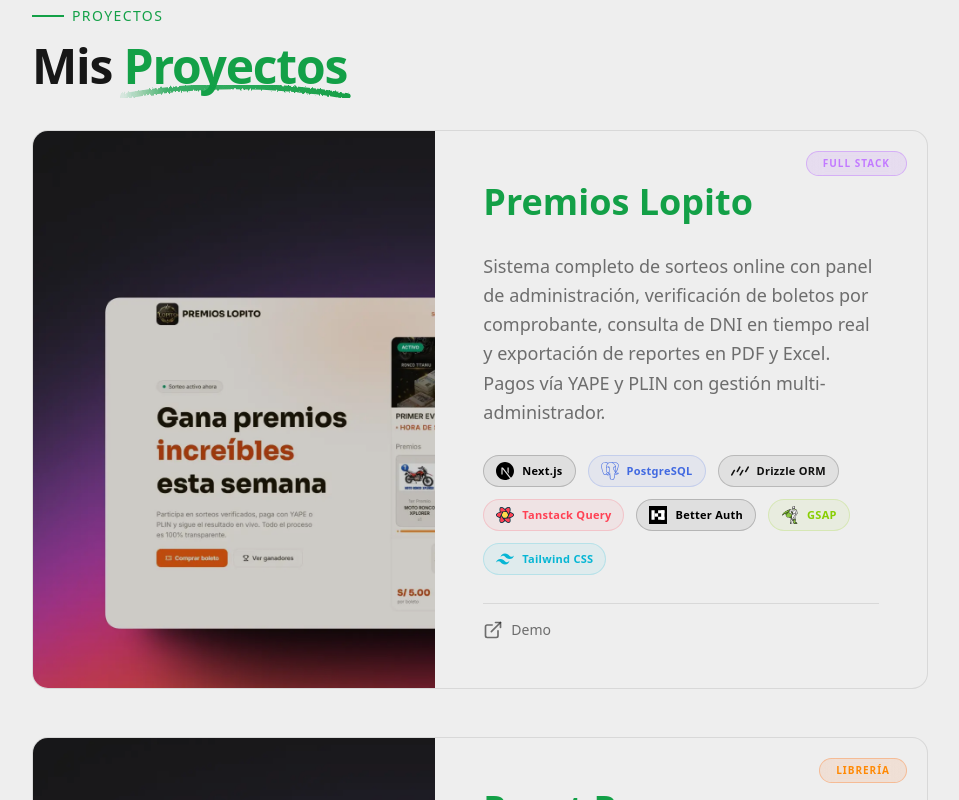
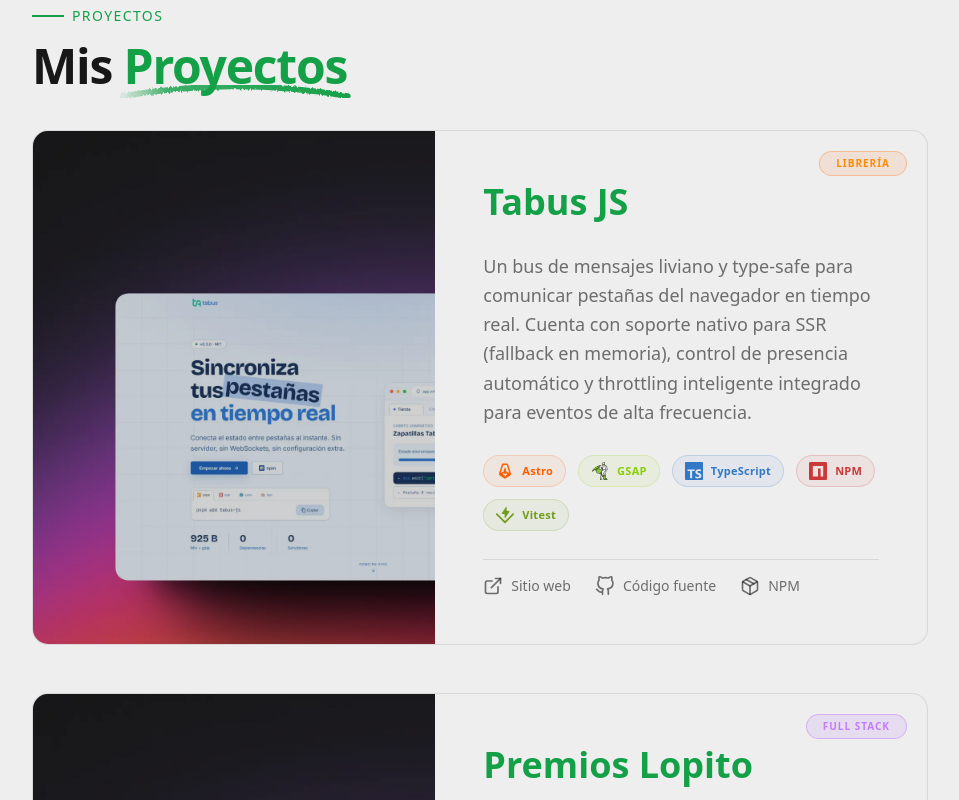
Before and after one commit to rody-huancas/dev-portfolio, a Next.js app: page / in a window 1280 px wide. Shown: the part 3400-4200 px from the top of the page, without its empty margins (160-1119 px from the left). Built offline with nearby package versions, Linux system fonts and the light colour scheme; no server answers; a web font is replaced by a local one.

Commit message:
chore(projects): add Tabus JS project details and image

```diff
--- a/src/data/projects.data.ts
+++ b/src/data/projects.data.ts
@@ -2,6 +2,23 @@ import { defineProject } from "@/utils/id.utils";
 import type { IProject } from "@/types/projects.types";
 
 export const projectsData: IProject[] = [
+  defineProject({
+    title      : "Tabus JS",
+    description: {
+      es: "Un bus de mensajes liviano y type-safe para comunicar pestañas del navegador en tiempo real. Cuenta con soporte nativo para SSR (fallback en memoria), control de presencia automático y throttling inteligente integrado para eventos de alta frecuencia.",
+      en: "A lightweight, type-safe message bus for cross-tab communication in real time. It features native SSR support (in-memory fallback), automatic presence tracking, and built-in smart throttling for high-frequency events.",
+    },
+    technologies: ["Astro", "GSAP", "TypeScript", "NPM", "Vitest", "VitePress"],
+    githubUrl   : "https://github.com/rody-huancas/tabus-js",
+    liveUrl     : "https://tabus-js.vercel.app/",
+    imageUrl    : "/projects/image-tabus-js.webp",
+    type        : "Library",
+    links       : [
+      { type: "website", url: "https://tabus-js.vercel.app/" },
+      { type: "repo"   , url: "https://github.com/rody-huancas/tabus-js" },
+      { type: "npm"    , url: "https://www.npmjs.com/package/tabus-js" },
+    ],
+  }),
   defineProject({
     title      : "Premios Lopito",
     description: {
```
